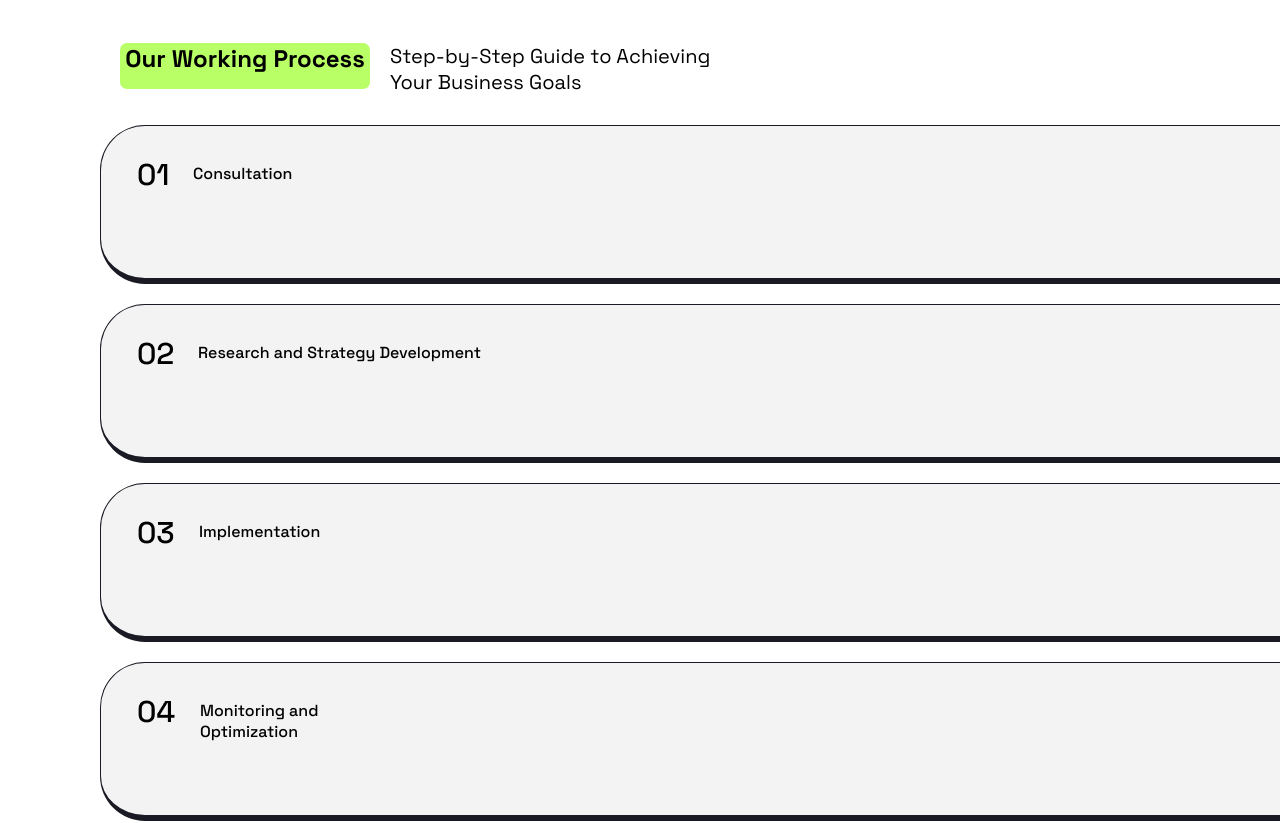
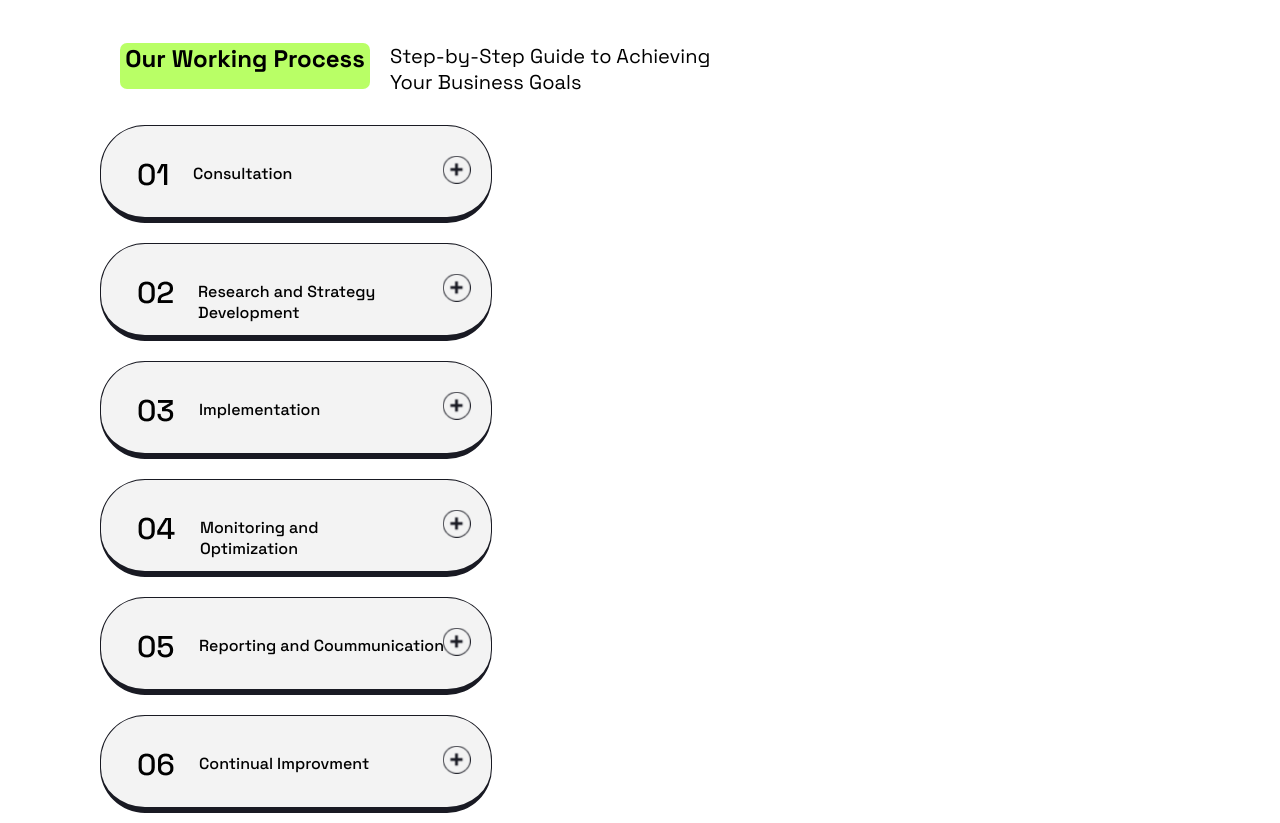
Before and after one commit to Stephen191294/Positivus, a plain HTML site: page index.html in a window 1280 px wide. Shown: the part 3120-3943 px from the top of the page. Drawn offline with nearby package versions, Linux system fonts and the light colour scheme.

Commit message:
cards update

```diff
--- a/css/positivus.css
+++ b/css/positivus.css
@@ -486,7 +486,8 @@ nav li:first-child {
   border: 1px solid #191a23;
   border-bottom: 6px solid #191a23;
   border-radius: 45px;
-  min-height: 98px;
+  max-height: 98px;
+  max-width: 392px;
   padding: 37px;
   margin-top: 20px;
   box-sizing: border-box;
```
